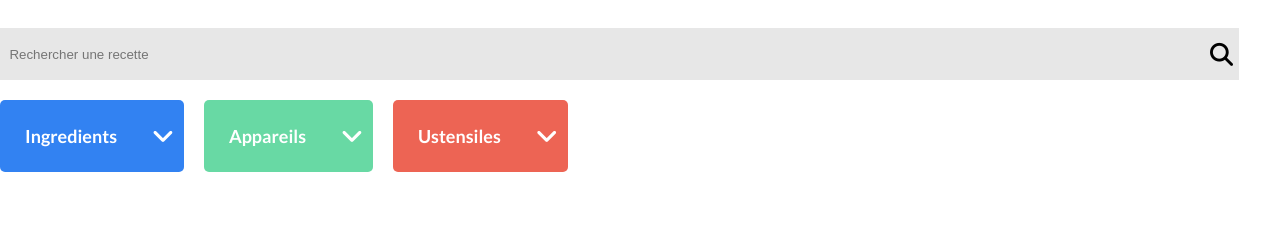
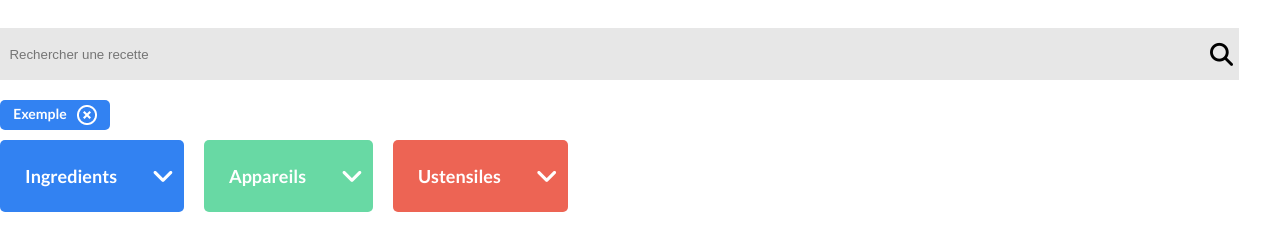
Before and after one commit to PuteauxTheo/TheoPuteaux_7_07032022, a plain HTML site: page index.html in a window 1280 px wide. Shown: the part 194-444 px from the top of the page. Drawn offline with Linux system fonts and the light colour scheme.

Commit message:
ajout d'un div pour les tag

```diff
--- a/index.html
+++ b/index.html
@@ -24,6 +24,9 @@
                 <input class="search-input" type="text" placeholder="  Rechercher une recette">
                 <button type="submit"><i class="fa fa-search"></i></button>
             </form>
+            <div class="tag">
+                <div class="tag-ingredients">Exemple<img src="assets/cross.png" alt="Permet de supprimer le tag selectionné"></div>
+            </div>
             <div class="sort">
                 <div class="sort-ingredients">
                     <h2 class="sort-title">Ingredients</h2>
```
